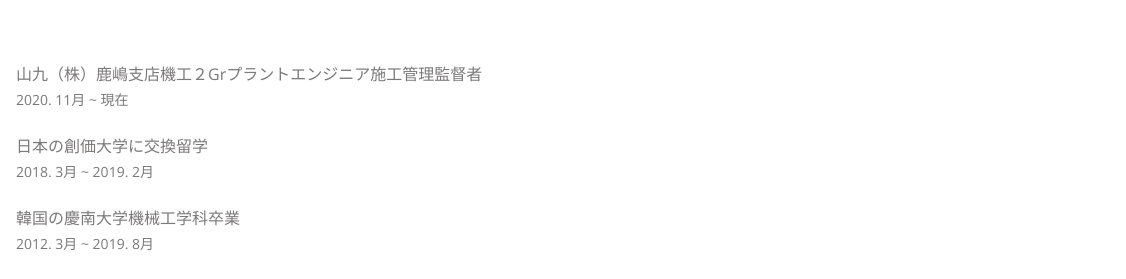
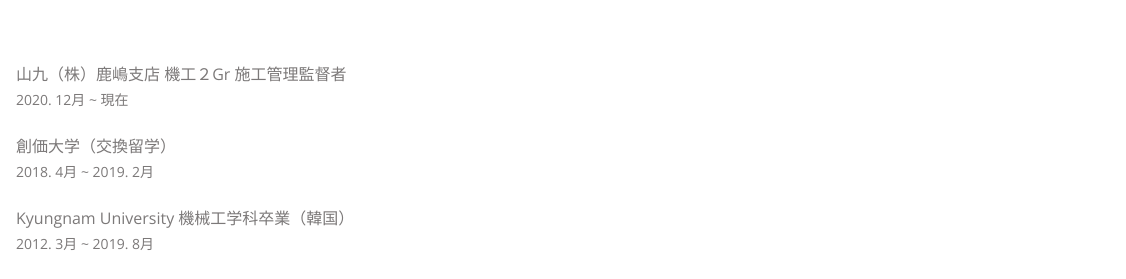
Before and after one commit to Alliswell-soku/Portfolio, a plain HTML site: page index.html in a window 1280 px wide. Shown: the part 1268-1547 px from the top of the page, 154-1280 px from the left. Drawn offline with nearby package versions, Linux system fonts and the light colour scheme.

Commit message:
Update index.html

```diff
--- a/index.html
+++ b/index.html
@@ -100,16 +100,16 @@
             />
             <div class="job__description">
               <p class="job__name">
-                山九（株）鹿嶋支店機工２Grプラントエンジニア施工管理監督者
+                山九（株）鹿嶋支店 機工２Gr 施工管理監督者
               </p>
-              <p class="job__period">2020. 11月 ~ 現在</p>
+              <p class="job__period">2020. 12月 ~ 現在</p>
             </div>
           </div>
           <div class="job">
             <img class="job__logo" src="imgs/jobs/logo-soka.png" alt="soka" />
             <div class="job__description">
-              <p class="job__name">日本の創価大学に交換留学</p>
-              <p class="job__period">2018. 3月 ~ 2019. 2月</p>
+              <p class="job__name">創価大学（交換留学）</p>
+              <p class="job__period">2018. 4月 ~ 2019. 2月</p>
             </div>
           </div>
           <div class="job">
@@ -119,7 +119,9 @@
               alt="kyungnam"
             />
             <div class="job__description">
-              <p class="job__name">韓国の慶南大学機械工学科卒業</p>
+              <p class="job__name">
+                Kyungnam University 機械工学科卒業（韓国）
+              </p>
               <p class="job__period">2012. 3月 ~ 2019. 8月</p>
             </div>
           </div>
@@ -287,7 +289,7 @@
               お客さんと話してみたら、小さな工事でも誰よりも頑張って仕事してるなって
               お客さんが褒めてたよ。仕事は仕事で、時間あるときに、またゴルフか山登りに行こう。
             </p>
-            <p class="name"><a href="">井上</a> / 山九</p>
+            <p class="name"><a href="#">井上</a> / 山九</p>
           </div>
         </div>
         <div class="testimonial">
@@ -299,7 +301,7 @@
               僕にとっては大切な人。普通は話を聞いてくれる大人なひとだけど、
               たまには子供っぽく行動する姿が気に入る。
             </p>
-            <p class="name"><a href="">菊池　廣大</a> / 日本の友達</p>
+            <p class="name"><a href="#">菊池　廣大</a> / 日本の友達</p>
           </div>
           <img
             class="testimonial__avatar"
@@ -322,7 +324,7 @@
               この縁はずっと続いてほしい。出会ってから3年も越えたけど、
               相変わらず、面倒見てくれてありがとう！
             </p>
-            <p class="name"><a href="">友達</a> / 創価大学</p>
+            <p class="name"><a href="#">友達</a> / 創価大学</p>
           </div>
         </div>
       </div>
```
